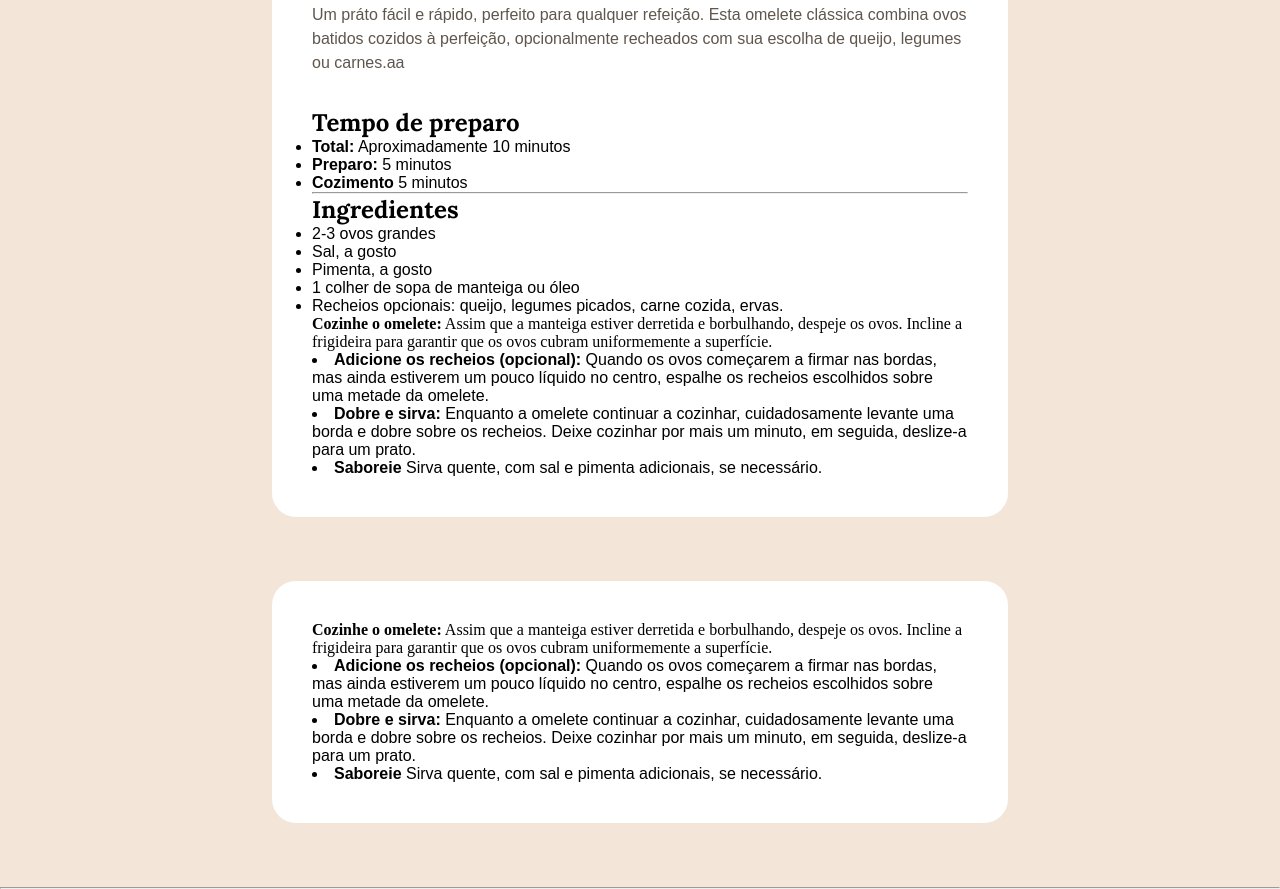
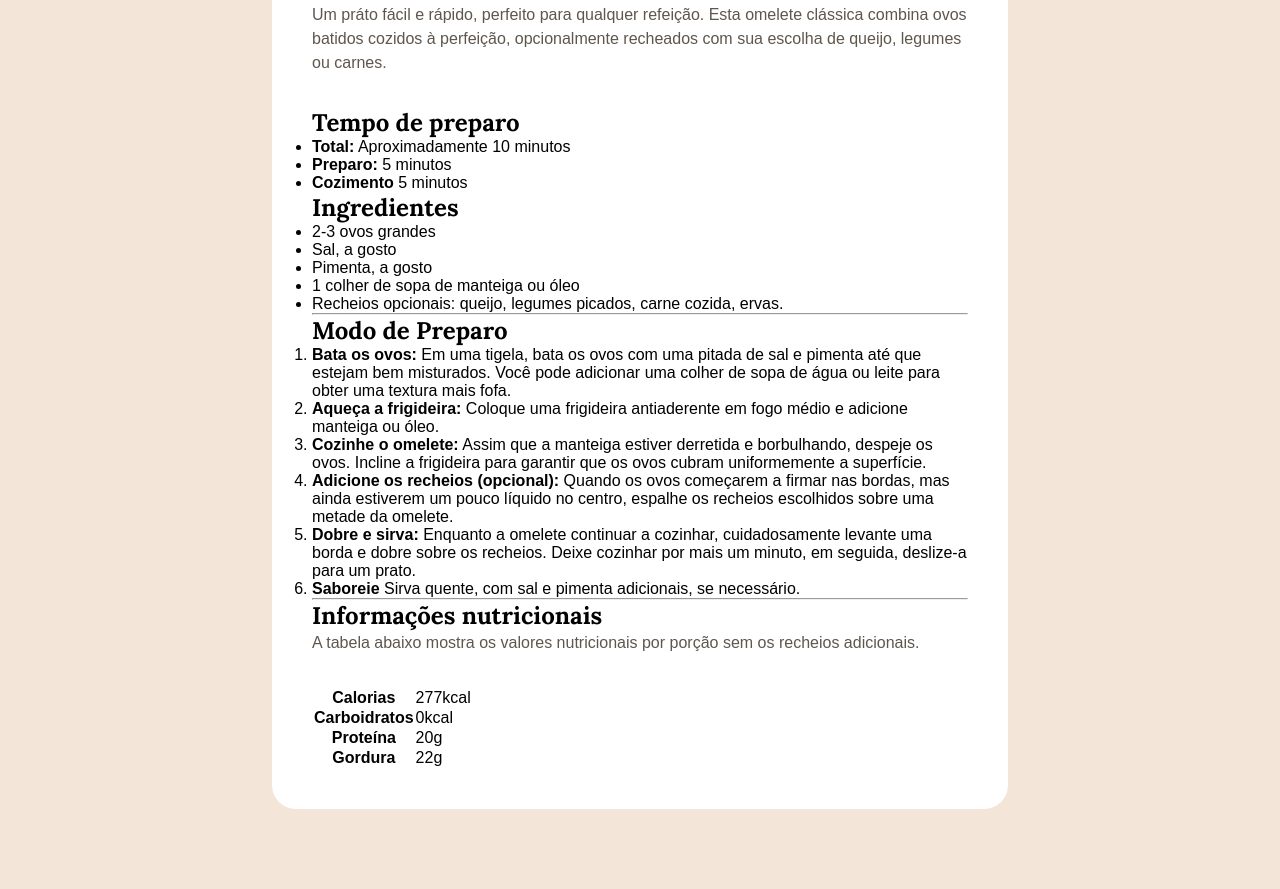
Before and after one commit to DaviMartins12C/receitas, a plain HTML site: page index.html in a window 1280 px wide. Shown: the part 223-1112 px from the top of the page. Drawn offline with Linux system fonts and the light colour scheme.

Commit message:
sexto commit no HTML

```diff
--- a/index.html
+++ b/index.html
@@ -1,22 +1,21 @@
 <!DOCTYPE html>
-<html lang="en">
+<html lang="pt-BR">
 <head>
     <meta charset="UTF-8">
-    <meta http-equiv="X-UA-Compatible" content="IE=edge">
     <meta name="viewport" content="width=device-width, initial-scale=1.0">
     <link rel="preconnect" href="https://fonts.googleapis.com">
     <link rel="preconnect" href="https://fonts.gstatic.com" crossorigin>
     <link href="https://fonts.googleapis.com/css2?family=Lora:ital,wght@0,400..700;1,400..700&display=swap" rel="stylesheet">
     <link rel="stylesheet" href="style.css">
-    <title>receitas</title>
+    <title>Receita de Omelete</title>
 </head>
 <body>
     <div>
         <img src="./assets/image-omelette.jpeg" alt="imagem de um omelete recheado de folhas verdes e legumes">
         <h1>Receita de Omelete Simples</h1>
-        <p>Um práto fácil e rápido, perfeito para qualquer refeição. Esta omelete clássica combina ovos   batidos cozidos à perfeição, opcionalmente recheados com sua escolha de queijo, legumes ou carnes.aa</p>
+        <p>Um práto fácil e rápido, perfeito para qualquer refeição. Esta omelete clássica combina ovos   batidos cozidos à perfeição, opcionalmente recheados com sua escolha de queijo, legumes ou carnes.</p>
 
-         <div>
+         <div class="tempo">
             <h2>Tempo de preparo</h2>
 
             <ul>
@@ -32,9 +31,7 @@
             </ul>
          </div>
 
-        <hr>
-
-        <div>
+         <div class="ingedientes">
             <h2>Ingredientes</h2>
 
             <ul>
@@ -46,22 +43,19 @@
             </ul>
          </div>
 
+         <hr>
 
-         <strong>Cozinhe o omelete:</strong> Assim que a manteiga estiver derretida e borbulhando, despeje os ovos. Incline a frigideira para garantir que os ovos cubram uniformemente a superfície.
+         <div class="modo">
+            <h2>Modo de Preparo</h2>
+
+            <ol>
+                <li>
+                    <strong>Bata os ovos:</strong> Em uma tigela, bata os ovos com uma pitada de sal e pimenta até que estejam bem misturados. Você pode adicionar uma colher de sopa de água ou leite para obter uma textura mais fofa.
                 </li>
                 <li>
-            <strong>Adicione os recheios (opcional):</strong> Quando os ovos começarem a firmar nas bordas, mas ainda estiverem um pouco líquido no centro, espalhe os recheios escolhidos sobre uma metade da omelete.
+                    <strong>Aqueça a frigideira:</strong> Coloque uma frigideira antiaderente em fogo médio e adicione manteiga ou óleo.
                 </li>
                 <li>
-            <strong>Dobre e sirva:</strong> Enquanto a omelete continuar a cozinhar, cuidadosamente levante uma borda e dobre sobre os recheios. Deixe cozinhar por mais um minuto, em seguida, deslize-a para um prato.
-        </li>
-        <li>
-            <strong>Saboreie</strong> Sirva quente, com sal e pimenta adicionais, se necessário.
-        </li>
-    </ol>
- </div>
-
-    <div>
                     <strong>Cozinhe o omelete:</strong> Assim que a manteiga estiver derretida e borbulhando, despeje os ovos. Incline a frigideira para garantir que os ovos cubram uniformemente a superfície.
                 </li>
                 <li>
@@ -77,6 +71,31 @@
          </div>
 
          <hr>
+
+         <div class="informacoes">
+            <h2>Informações nutricionais</h2>
+
+            <p>A tabela abaixo mostra os valores nutricionais por porção sem os recheios adicionais.</p>
+
+            <table>
+                <tr>
+                    <th>Calorias</th>
+                    <td>277kcal</td>
+                </tr>
+                <tr>
+                    <th>Carboidratos</th>
+                    <td>0kcal</td>
+                </tr>
+                <tr>
+                    <th>Proteína</th>
+                    <td>20g</td>
+                </tr>
+                <tr>
+                    <th>Gordura</th>
+                    <td>22g</td>
+                </tr>
+            </table>
+        </div>
     </div>
 </body>
 </html>
```
Lines whose indentation alone changed are shown as unchanged.
